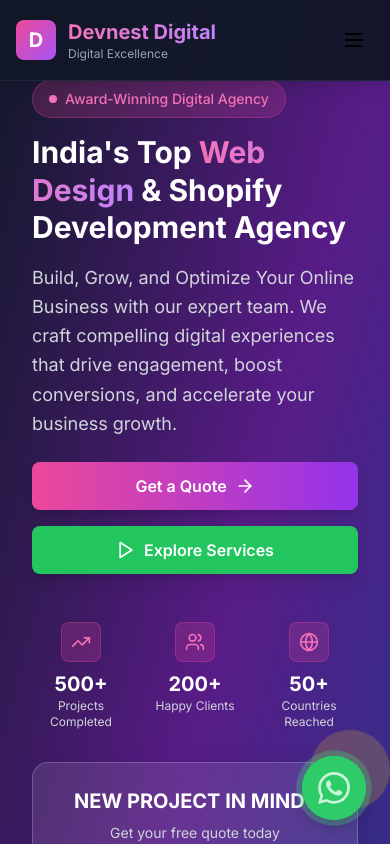
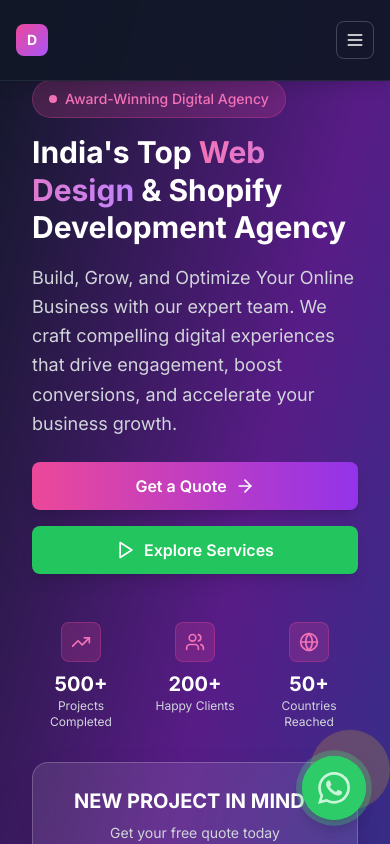
Before and after one commit to sunilbvc/NextJS-Web, a Next.js app: page / in a window 390 px wide. Shown: the top 844 px of the page. Built offline with nearby package versions, Linux system fonts and the light colour scheme.

Commit message:
Header updated

```diff
--- a/components/Header.tsx
+++ b/components/Header.tsx
@@ -17,16 +17,16 @@
   ]
 
   return (
-    <header className="fixed top-0 left-0 right-0 z-50 bg-gray-900/95 backdrop-blur-md shadow-lg border-b border-gray-800">
-      <div className="container-custom">
-        <div className="flex items-center h-20">
+    <header className="fixed top-0 left-0 right-0 z-50 bg-gray-900/95 backdrop-blur-md shadow-lg border-b border-gray-800 overflow-hidden">
+      <div className="container-custom px-4">
+        <div className="flex items-center justify-between h-20">
           {/* Logo */}
-          <div className="flex items-center space-x-3 mr-16">
-            <div className="w-10 h-10 bg-gradient-to-br from-pink-500 to-purple-500 rounded-lg flex items-center justify-center">
-              <span className="text-white font-bold text-xl">D</span>
+          <div className="flex items-center space-x-2 lg:space-x-3 flex-shrink-0">
+            <div className="w-8 h-8 lg:w-10 lg:h-10 bg-gradient-to-br from-pink-500 to-purple-500 rounded-lg flex items-center justify-center">
+              <span className="text-white font-bold text-sm lg:text-xl">D</span>
             </div>
-            <div>
-              <h1 className="text-xl font-bold bg-gradient-to-r from-pink-400 to-purple-400 bg-clip-text text-transparent whitespace-nowrap">Devnest Digital</h1>
+            <div className="hidden sm:block">
+              <h1 className="text-sm lg:text-xl font-bold bg-gradient-to-r from-pink-400 to-purple-400 bg-clip-text text-transparent whitespace-nowrap">Devnest Digital</h1>
               <p className="text-xs text-gray-400">Digital Excellence</p>
             </div>
           </div>
@@ -55,8 +55,8 @@
           </nav>
 
           {/* Right Side - Contact Info + CTA Button */}
-          <div className="flex items-center space-x-8 ml-auto">
-            {/* Contact Info */}
+          <div className="flex items-center space-x-2 lg:space-x-4">
+            {/* Contact Info - Hidden on small screens */}
             <div className="hidden xl:flex items-center space-x-6">
               <div className="flex items-center space-x-2 text-sm text-gray-400">
                 <Phone className="w-4 h-4" />
@@ -68,22 +68,26 @@
               </div>
             </div>
 
-            {/* CTA Button */}
+            {/* CTA Button - Hidden on small screens */}
             <div className="hidden md:block">
-              <a href="#contact" className="bg-gradient-to-r from-pink-500 to-purple-600 hover:from-pink-600 hover:to-purple-700 text-white font-semibold py-3 px-6 rounded-lg transition-all duration-300 transform hover:scale-105 shadow-lg hover:shadow-xl whitespace-nowrap">
+              <a href="#contact" className="bg-gradient-to-r from-pink-500 to-purple-600 hover:from-pink-600 hover:to-purple-700 text-white font-semibold py-2 lg:py-3 px-4 lg:px-6 rounded-lg transition-all duration-300 transform hover:scale-105 shadow-lg hover:shadow-xl whitespace-nowrap text-sm lg:text-base">
                 Get Started
               </a>
             </div>
 
-            {/* Mobile Menu Button */}
+            {/* Mobile Menu Button - Always visible on small screens */}
             <button
-              className="md:hidden p-2"
-              onClick={() => setIsMenuOpen(!isMenuOpen)}
+              className="lg:hidden p-2 text-white hover:bg-white/10 rounded-lg transition-colors duration-200 border border-white/20 flex-shrink-0"
+              onClick={() => {
+                console.log('Mobile menu clicked! Current state:', isMenuOpen)
+                setIsMenuOpen(!isMenuOpen)
+              }}
+              aria-label="Toggle mobile menu"
             >
               {isMenuOpen ? (
-                <X className="w-6 h-6" />
+                <X className="w-5 h-5 lg:w-6 lg:h-6" />
               ) : (
-                <Menu className="w-6 h-6" />
+                <Menu className="w-5 h-5 lg:w-6 lg:h-6" />
               )}
             </button>
           </div>
@@ -91,7 +95,7 @@
 
         {/* Mobile Navigation */}
         {isMenuOpen && (
-          <div className="md:hidden py-4 border-t border-gray-800">
+          <div className="lg:hidden py-4 border-t border-gray-800">
             <nav className="flex flex-col space-y-4">
               {navigation.map((item) => (
                 item.href.startsWith('#') ? (
```
